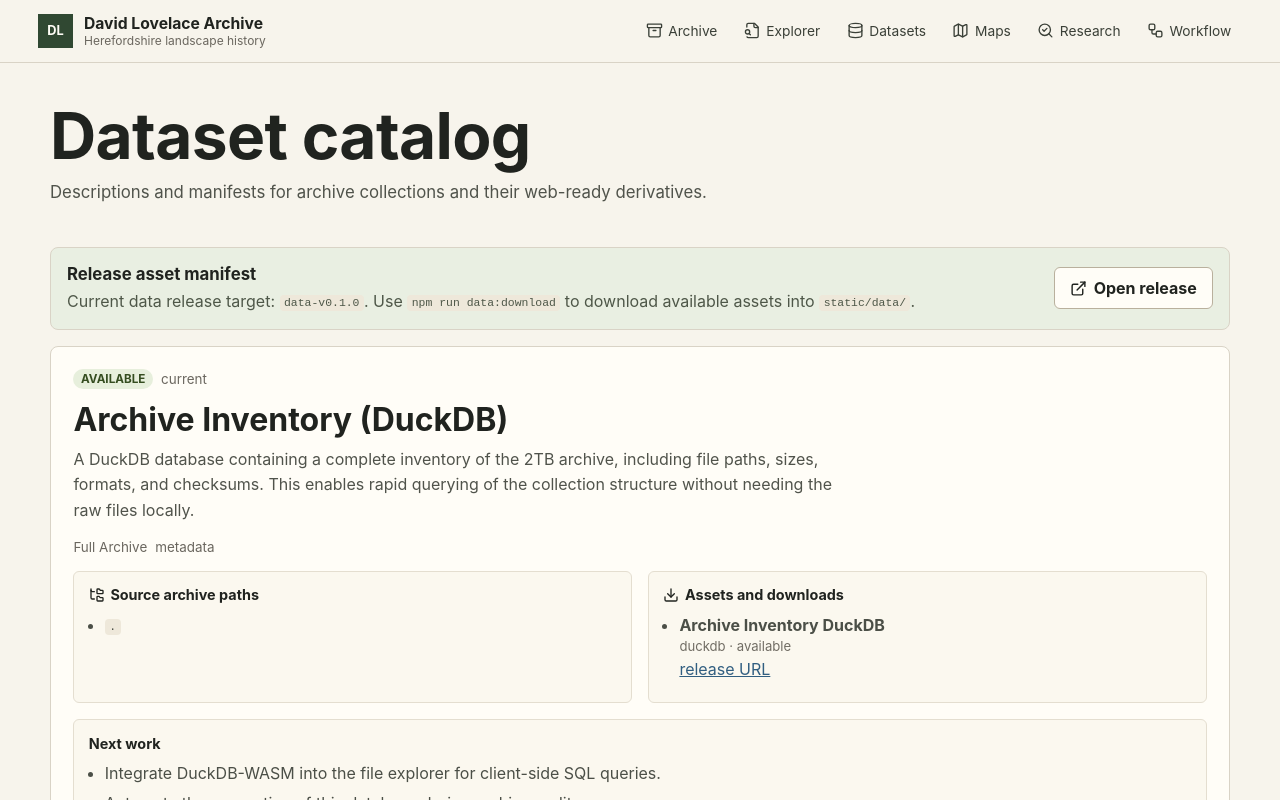
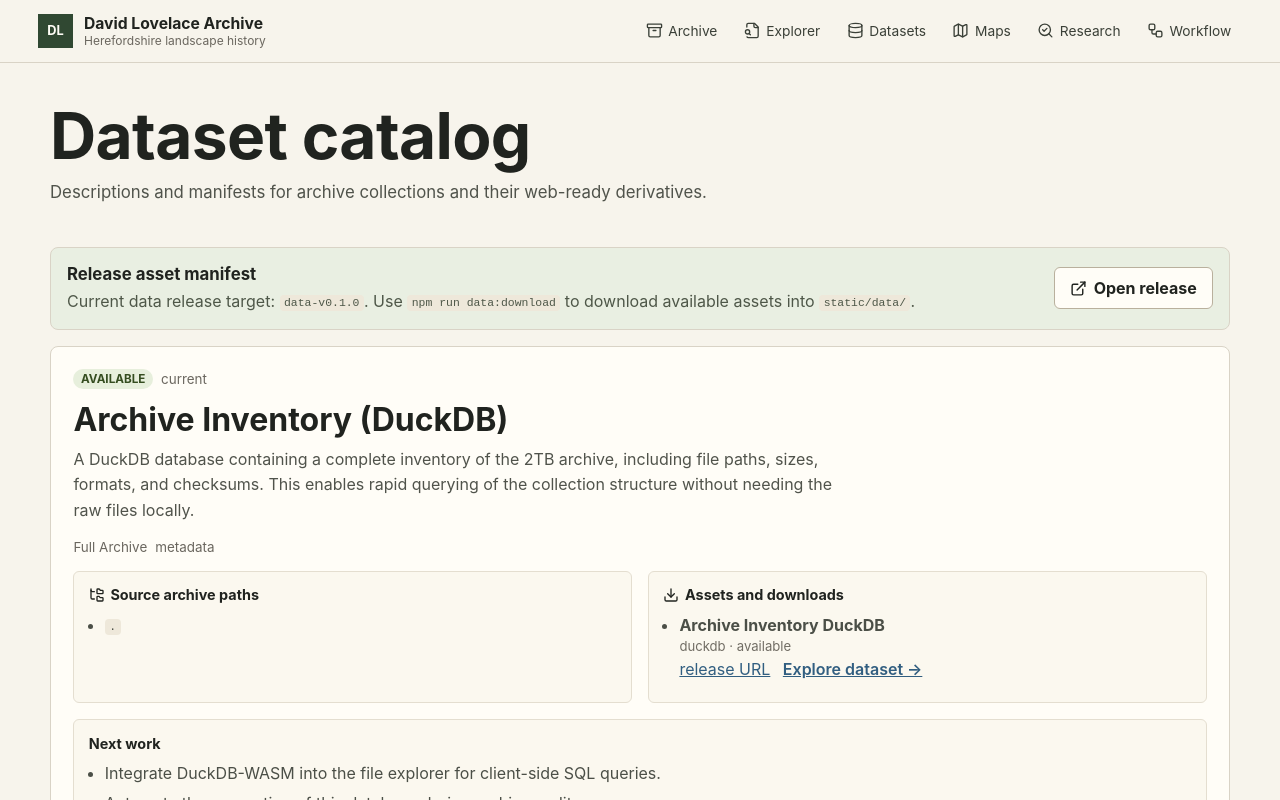
Before and after one commit to foss4lh/david-lovelace-archive, a SvelteKit app: page /datasets in a window 1280 px wide. Shown: the top 800 px of the page. Built offline with nearby package versions, Linux system fonts and the light colour scheme.

Commit message:
Add explorer link for DuckDB dataset assets

```diff
--- a/src/routes/datasets/+page.svelte
+++ b/src/routes/datasets/+page.svelte
@@ -1,5 +1,6 @@
 <script lang="ts">
 	import { Download, ExternalLink, FolderTree } from '@lucide/svelte';
+	import { resolve } from '$app/paths';
 	import { datasets, releaseManifest, statusLabel } from '$lib/catalog';
 </script>
 
@@ -63,6 +64,13 @@
 										{#if asset.remoteUrl}
 											<!-- eslint-disable-next-line svelte/no-navigation-without-resolve -->
 											<a href={asset.remoteUrl} target="_blank" rel="noreferrer">release URL</a>
+										{/if}
+										{#if asset.kind === 'duckdb'}
+											<a
+												href={resolve('/explorer')}
+												class="explore-link"
+												style="margin-left: 0.5rem; font-weight: 600;">Explore dataset &rarr;</a
+											>
 										{/if}
 									</li>
 								{/each}
```
